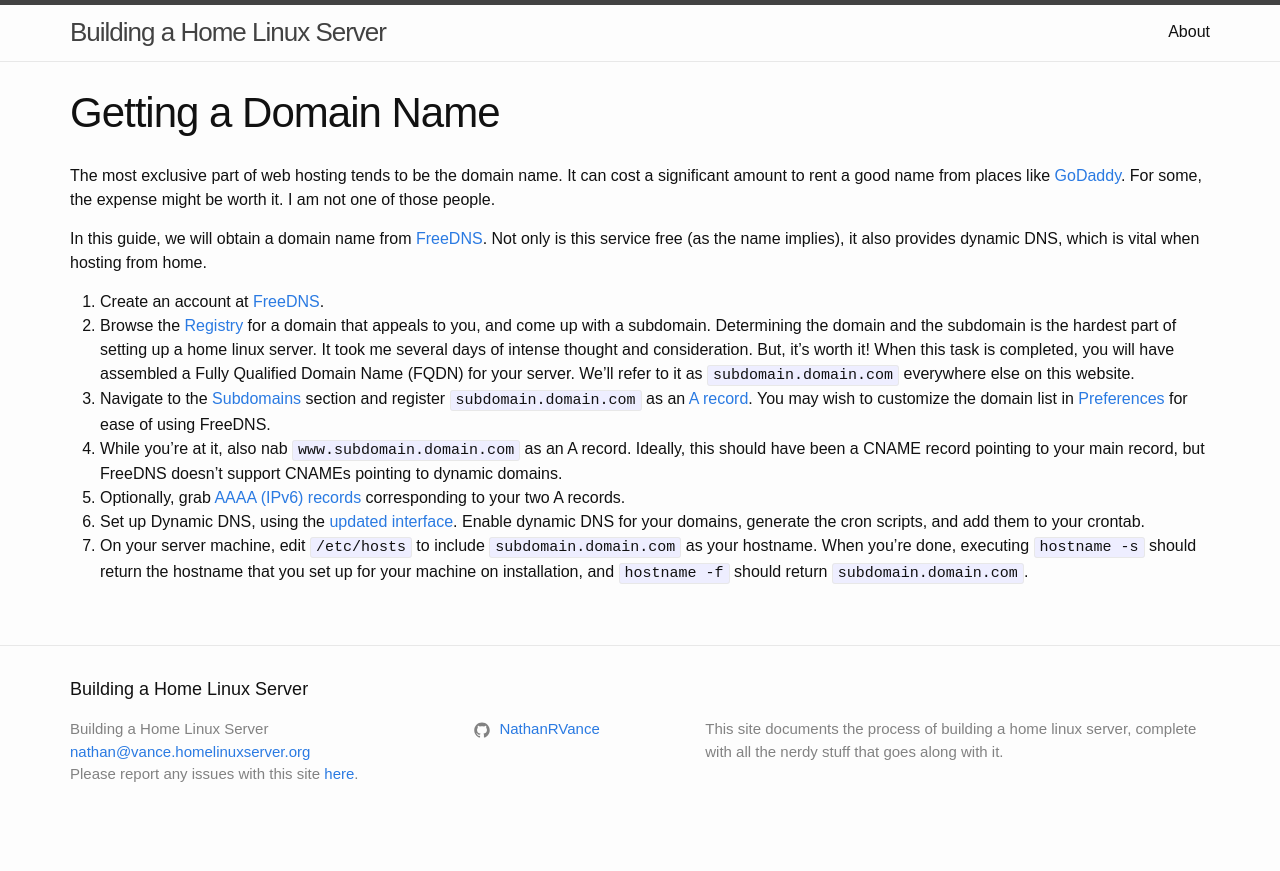
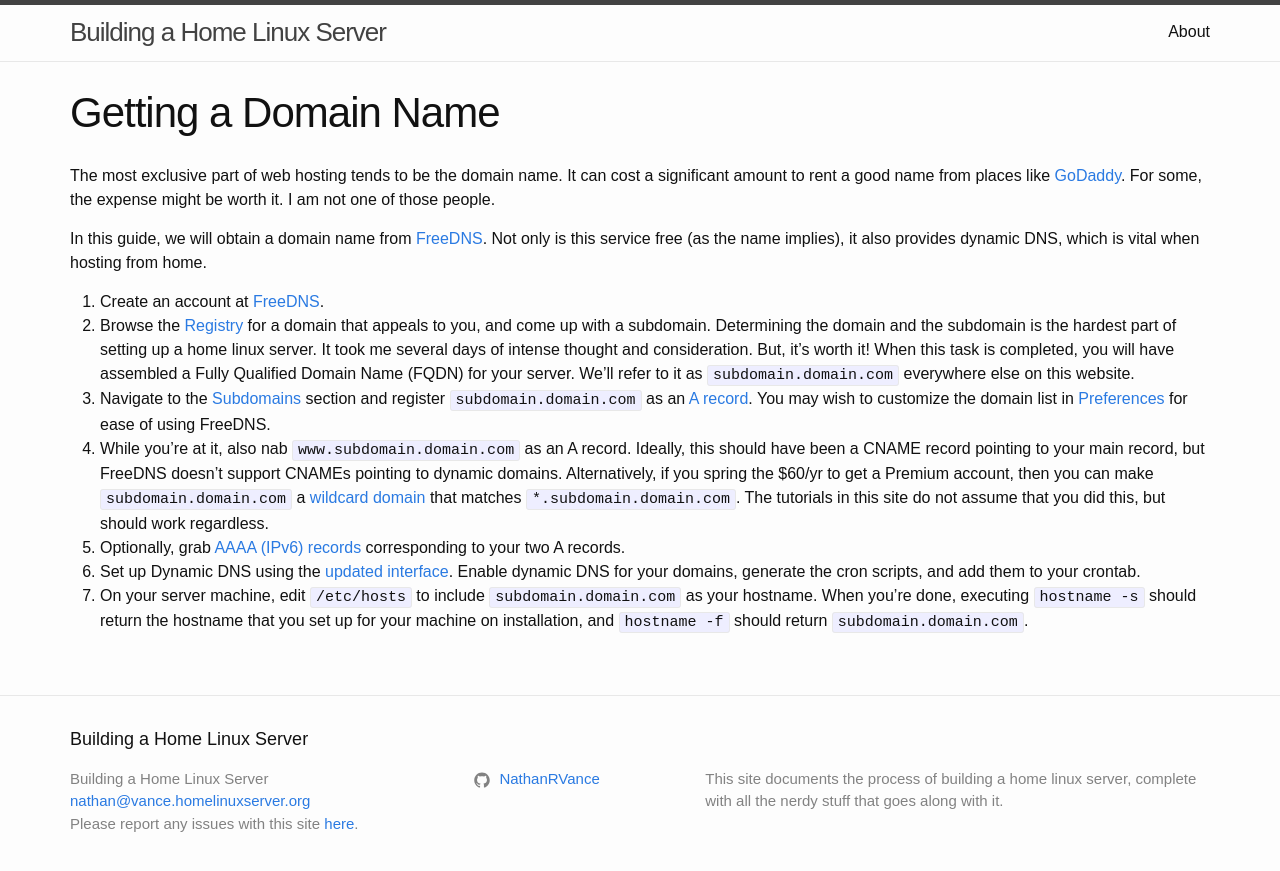
Before and after one commit to NathanRVance/homelinuxserver, a Jekyll site: the page built from _server/getting-a-domain-name.markdown, in a window 1280 px wide. Shown: the top 871 px of the page. Built offline with Jekyll 4.4.1, drawn with Linux system fonts in a browser that asks for light colours.

Commit message:
Added stuff

```diff
--- a/_ramblings/snarky-quips.markdown
+++ b/_ramblings/snarky-quips.markdown
@@ -1,7 +1,7 @@
 ---
 title: "Snarky Quips"
 desc: "Clever quotables"
-sortable: 5
+sortable: 6
 ---
 
 Here are some ideas that I have stumbled across, rephrased to sound clever and/or poetic.
@@ -20,7 +20,7 @@ The Pendulum
 >Religious freedom stems from persecution,
 >And freedom of speech comes from censorship.
 >Political freedom rises against authoritarianism,
->And economic freedom, from the ineptitude of socialism.
+>And economic freedom, from the ineptitude of centralization.
 >Those yearning for power commit these atrocities
 >And so spur freedom for the next generation.
 >But if these wrongs go undone,
--- a/_server/getting-a-domain-name.markdown
+++ b/_server/getting-a-domain-name.markdown
@@ -10,9 +10,9 @@ In this guide, we will obtain a domain name from [FreeDNS][freedns]. Not only is
 1. Create an account at [FreeDNS][freedns].
 2. Browse the [Registry](https://freedns.afraid.org/domain/registry/) for a domain that appeals to you, and come up with a subdomain. Determining the domain and the subdomain is the hardest part of setting up a home linux server. It took me several days of intense thought and consideration. But, it's worth it! When this task is completed, you will have assembled a Fully Qualified Domain Name (FQDN) for your server. We'll refer to it as `subdomain.domain.com` everywhere else on this website.
 3. Navigate to the [Subdomains](https://freedns.afraid.org/subdomain/) section and register `subdomain.domain.com` as an [A record](https://support.dnsimple.com/articles/a-record/). You may wish to customize the domain list in [Preferences](https://freedns.afraid.org/profile/) for ease of using FreeDNS.
-4. While you're at it, also nab `www.subdomain.domain.com` as an A record. Ideally, this should have been a CNAME record pointing to your main record, but FreeDNS doesn't support CNAMEs pointing to dynamic domains.
+4. While you're at it, also nab `www.subdomain.domain.com` as an A record. Ideally, this should have been a CNAME record pointing to your main record, but FreeDNS doesn't support CNAMEs pointing to dynamic domains. Alternatively, if you spring the $60/yr to get a Premium account, then you can make `subdomain.domain.com` a [wildcard domain](https://en.wikipedia.org/wiki/Wildcard_DNS_record) that matches `*.subdomain.domain.com`. The tutorials in this site do not assume that you did this, but should work regardless.
 5. Optionally, grab [AAAA (IPv6) records](https://en.wikipedia.org/wiki/IPv6_address#Domain_Name_System) corresponding to your two A records.
-6. Set up Dynamic DNS, using the [updated interface](https://freedns.afraid.org/dynamic/v2/). Enable dynamic DNS for your domains, generate the cron scripts, and add them to your crontab.
+6. Set up Dynamic DNS using the [updated interface](https://freedns.afraid.org/dynamic/v2/). Enable dynamic DNS for your domains, generate the cron scripts, and add them to your crontab.
 7. On your server machine, edit `/etc/hosts` to include `subdomain.domain.com` as your hostname. When you're done, executing `hostname -s` should return the hostname that you set up for your machine on installation, and `hostname -f` should return `subdomain.domain.com`.
 
 [freedns]: https://freedns.afraid.org/
```
Also changed, not shown: _ramblings/left-or-right.markdown (added, +30 -0 lines).
